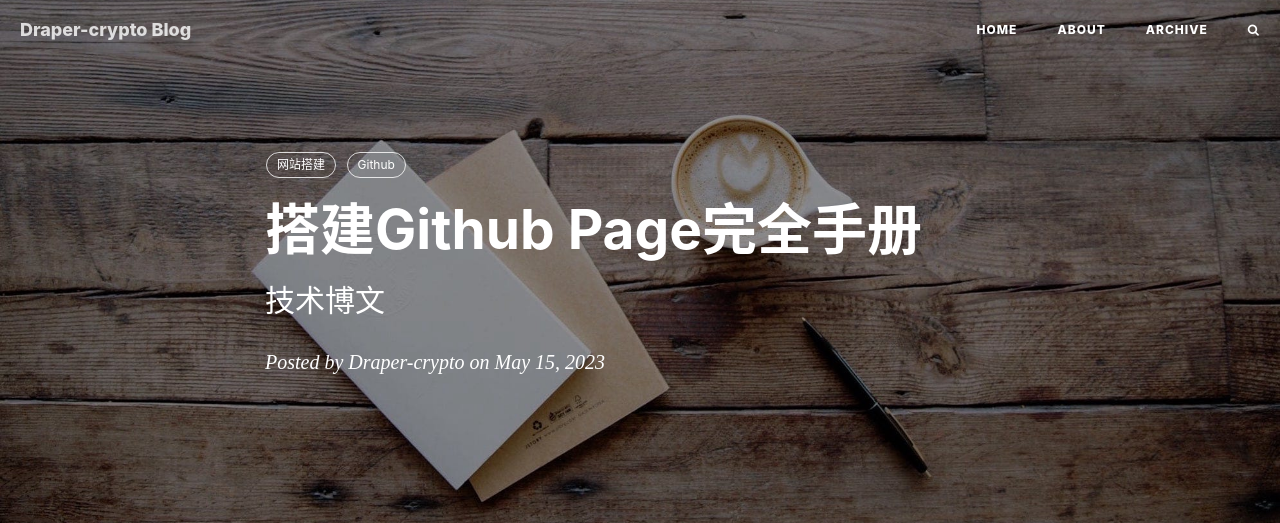
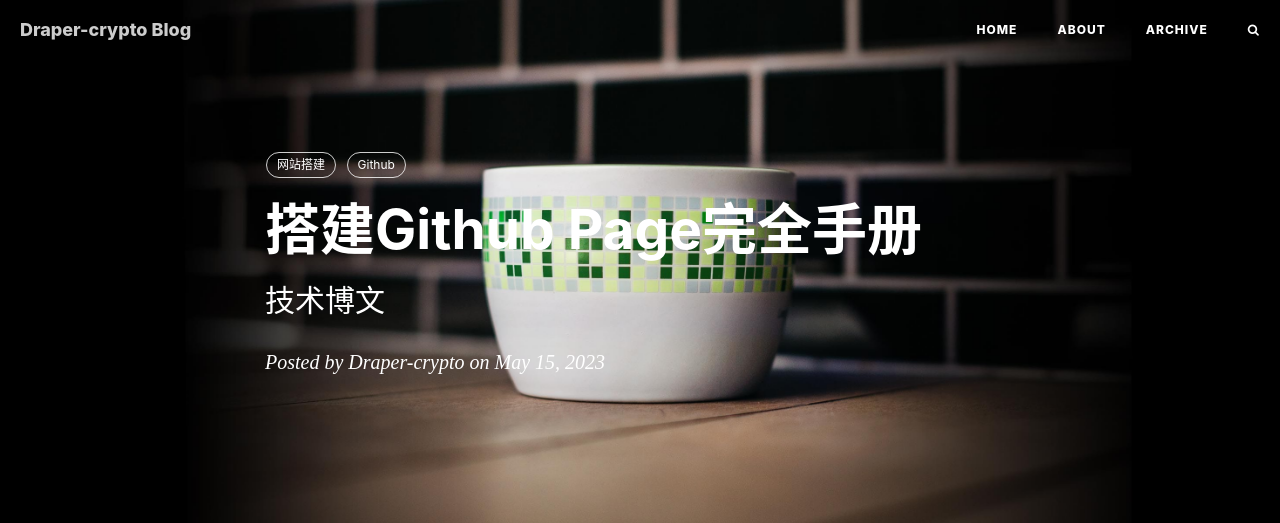
Before and after one commit to Draper-crypto/Draper-crypto.github.io, a Jekyll site: the page built from _posts/2023-5-14-搭建Github-Page完全手册.md, in a window 1280 px wide. Shown: the top 523 px of the page. Built offline with Jekyll 4.4.1, drawn with Linux system fonts in a browser that asks for light colours; nearby versions of some CDN libraries; comment, search, counter and statistics services are not loaded; grey boxes are pictures that could not be loaded.

Commit message:
更新 2023-5-14-搭建Github-Page完全手册.md

```diff
--- a/_posts/2023-5-14-搭建Github-Page完全手册.md
+++ b/_posts/2023-5-14-搭建Github-Page完全手册.md
@@ -4,7 +4,7 @@ title:      搭建Github Page完全手册
 subtitle:   技术博文
 date:       2023-5-15
 author:     Draper-crypto
-header-img: img/blogimg/post-bg-coffee.jpeg
+header-img: img/blogimg/post-bg-github-cup.jpg
 catalog: 	 true
 tags:
     - 网站搭建
```
